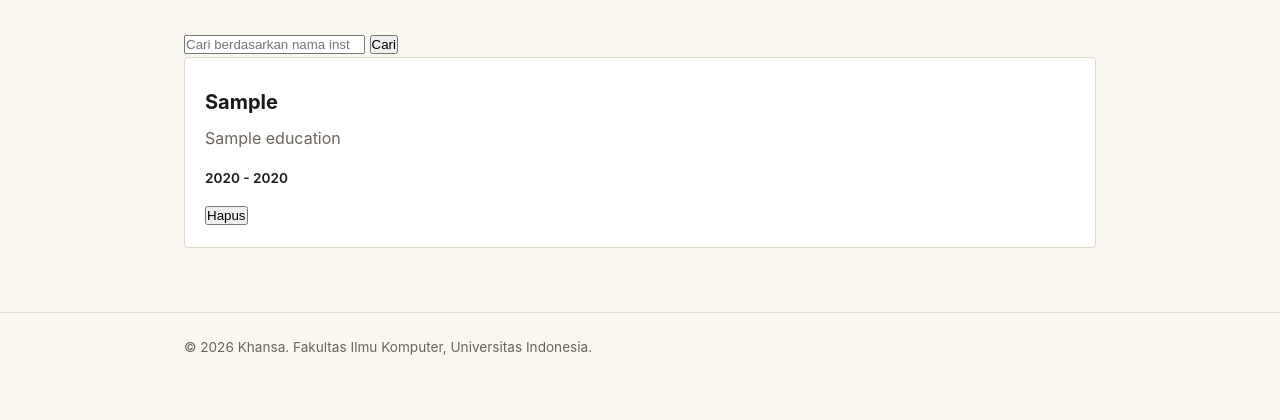
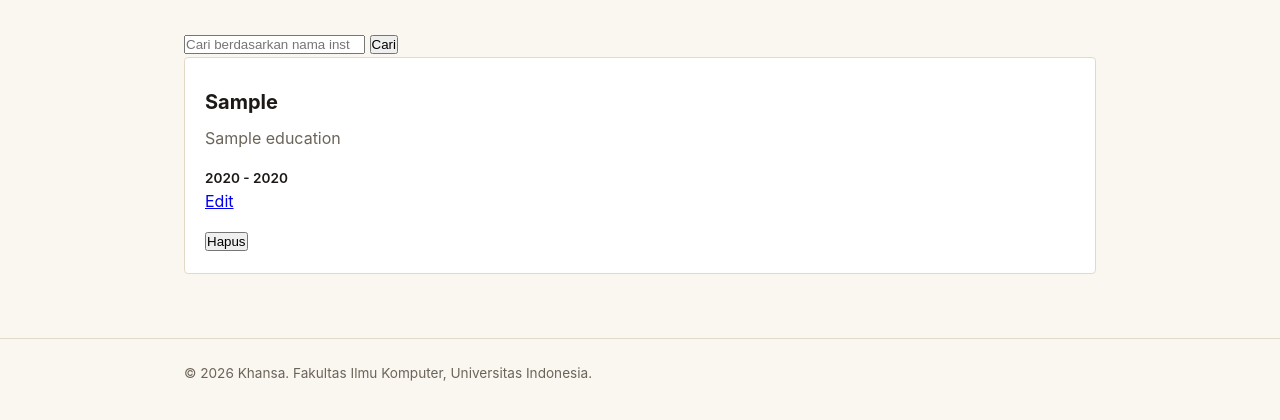
Before and after one commit to khansakkh/myportofolio, a Django app: page /education/ in a window 1280 px wide. Shown: the part 201-621 px from the top of the page. Run offline with Django 5.2, Linux system fonts and the light colour scheme; tables that the repository leaves empty hold one stand-in row (values such as "Sample post").

Commit message:
edit edu list update

```diff
--- a/templates/education_list.html
+++ b/templates/education_list.html
@@ -29,6 +29,9 @@
                         <p class="experience-status">
                             {{ edu.start_year }} - {% if edu.end_year %}{{ edu.end_year }}{% else %}Sekarang{% endif %}
                         </p>
+                        <div class="project-actions">
+                             <a href="{% url 'main:update_education' edu.id %}" class="button">Edit</a>
+                        </div>
                         {% include "components/education_delete_modal.html" with edu=edu %}
                     </article>
                 {% empty %}
```
